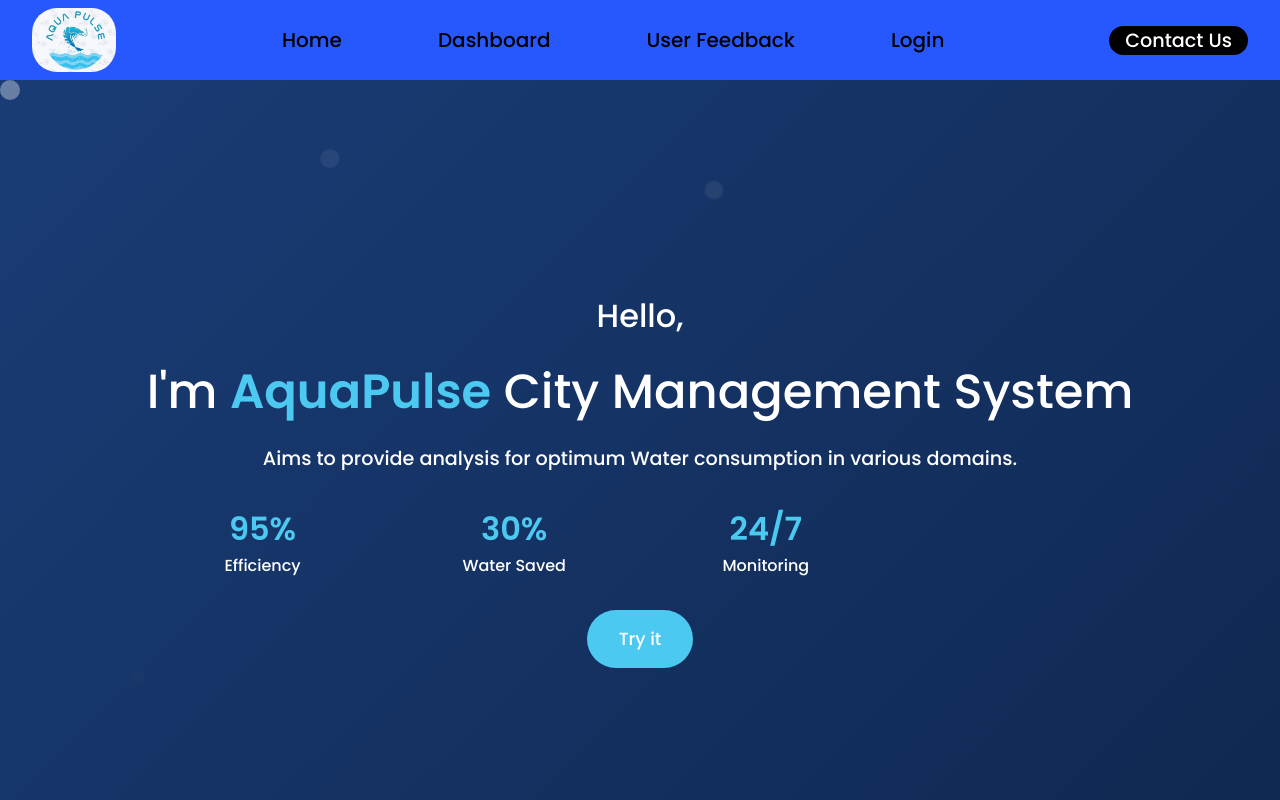
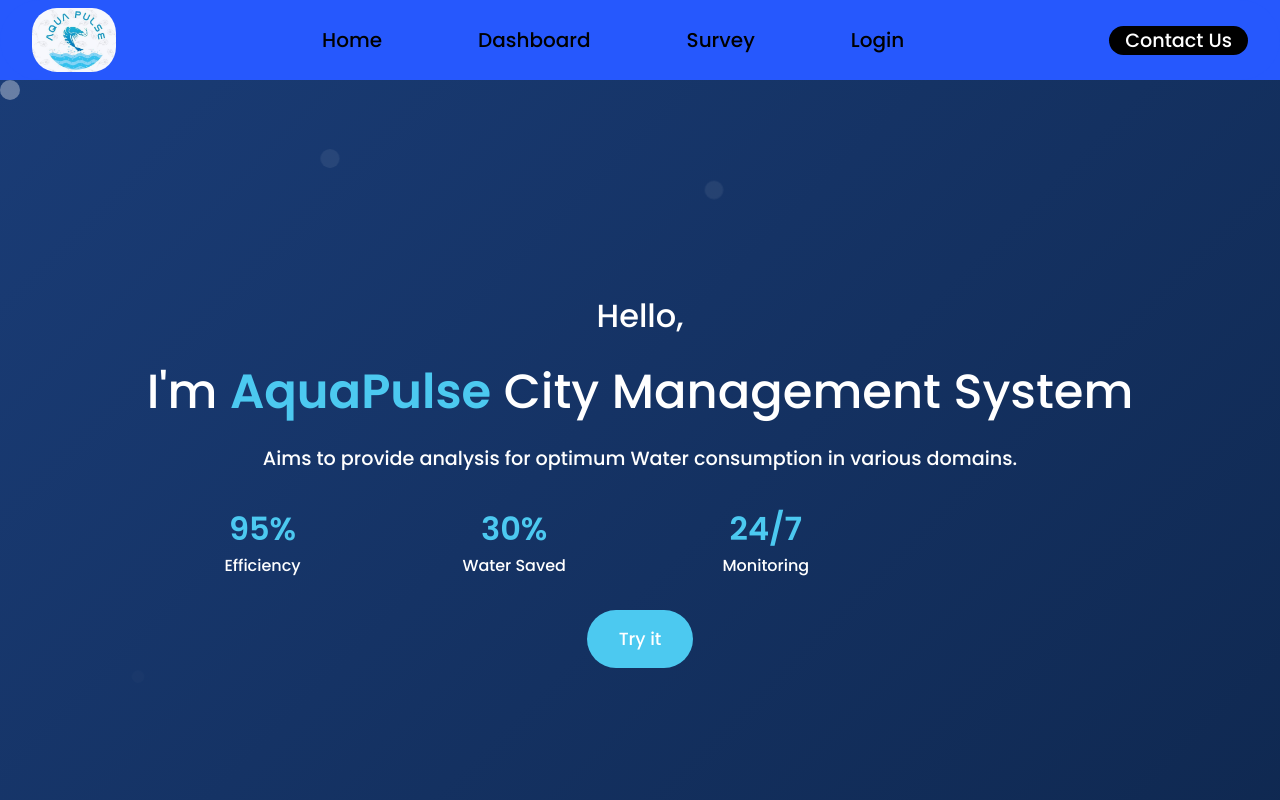
Before and after one commit to Aman-Dinesh-Mishra/AQUA, a React (Vite) app: page / in a window 1280 px wide. Shown: the top 800 px of the page. Built offline with nearby package versions, Linux system fonts and the light colour scheme.

Commit message:
Update Navbar.jsx

```diff
--- a/src/Components/Navbar/Navbar.jsx
+++ b/src/Components/Navbar/Navbar.jsx
@@ -2,6 +2,8 @@ import React from 'react'
 import '../Navbar/Navbar.css'
 import LOGO from '../../assets/LOGO.png';
 import {Outlet, Link} from 'react-router-dom';
+import Contact from '../Contact/Contact';
+import { Button } from 'react-scroll';
 
 
 const Navbar = () => {
@@ -11,13 +13,13 @@ const Navbar = () => {
     <div className="desktopMenu">
      <Link className='desktopMenuListItem'to='/'>Home</Link>
      <Link className='desktopMenuListItem'to='/dashboard'>Dashboard</Link>
-     <Link className='desktopMenuListItem'to='/profile'>User Feedback</Link>
+     <Link className='desktopMenuListItem'to='/profile'>Survey</Link>
      <Link className='desktopMenuListItem'to='/login'>Login</Link>
 
      <Outlet />
 
     </div>
-    <button className="desktopMenuBtn">Contact Us</button>
+    <Link className="desktopMenuBtn" to='/contact'>Contact Us</Link>
     </nav>
   );
 }
```
